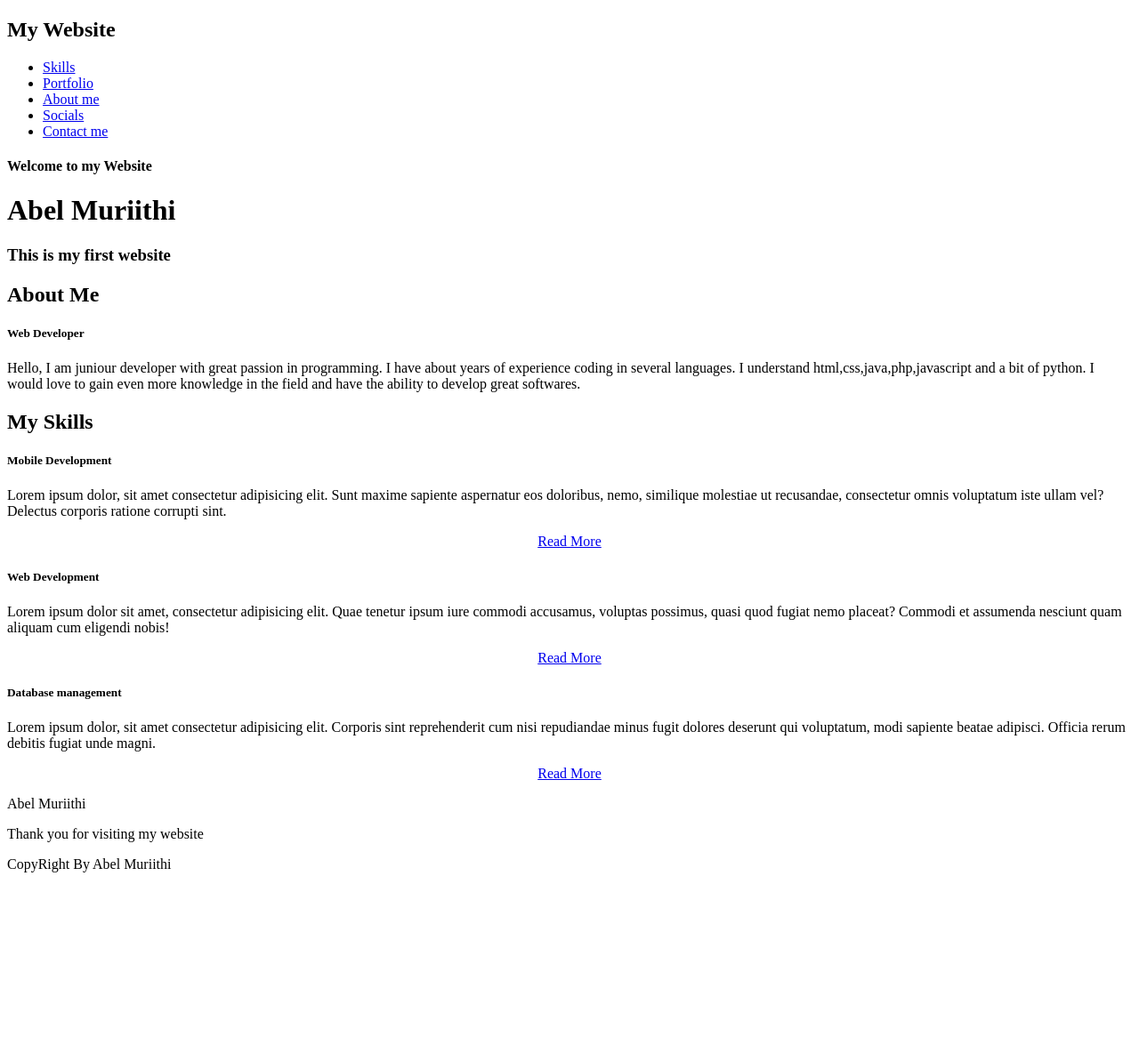
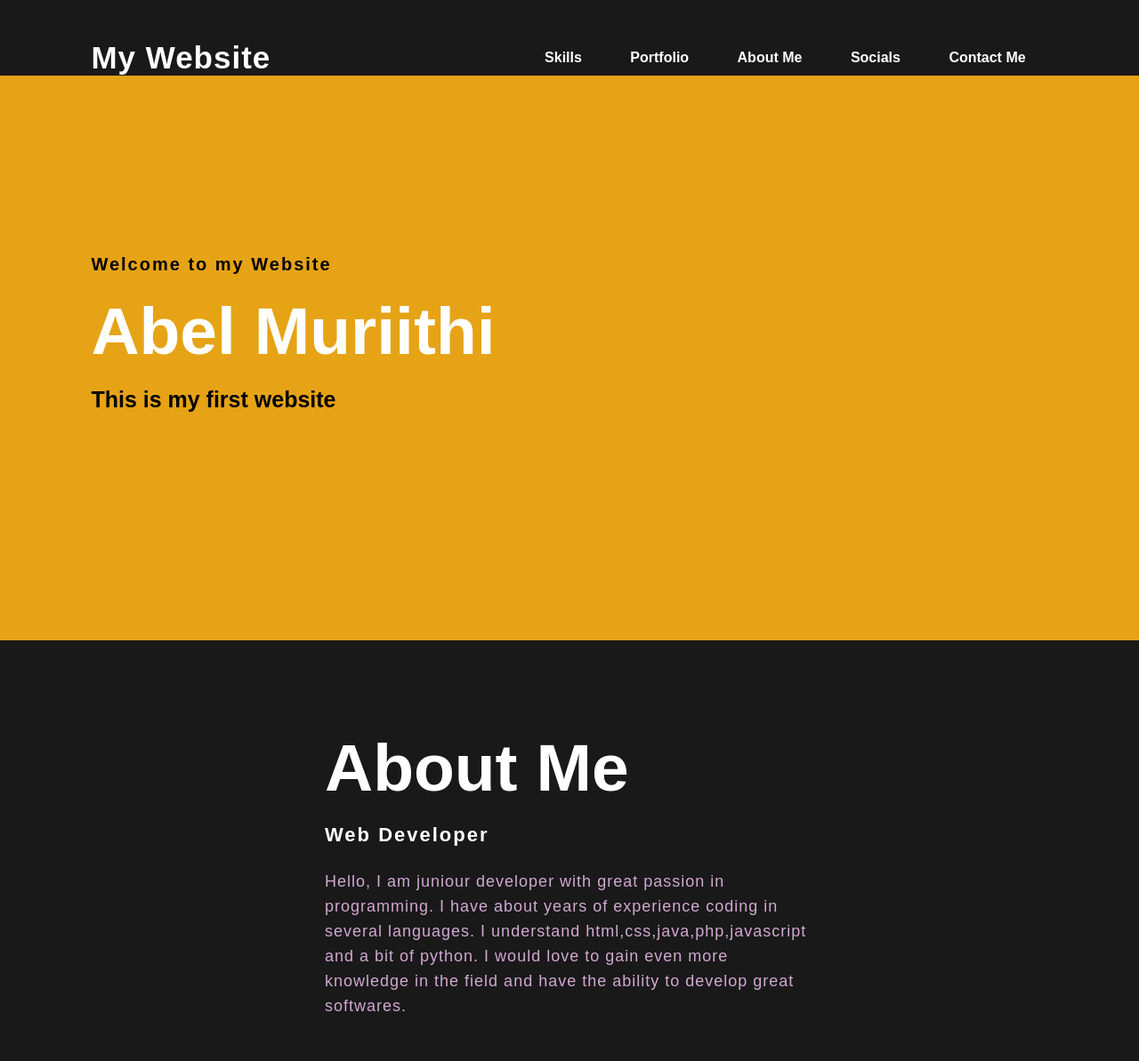
Before and after one commit to MURIITHIABEL/personalWebsiteProject, a plain HTML site: page index.html in a window 1280 px wide. Shown: the top 1193 px of the page at 89% size. Before the commit the page ends 997 px from the top, so only its background shows below. Drawn offline with Linux system fonts and the light colour scheme; a script that the page names is missing.

Commit message:
personal website complete

```diff
--- a/style.css
+++ b/style.css
@@ -0,0 +1,238 @@
+*{
+	padding: 0;
+	margin: 0;
+	font-family: 'Josefin Sans', sans-serif;
+	box-sizing: border-box;
+}
+.begin{
+	height: 90vh;
+	width: 100%;
+    background: rgb(230, 163, 21);
+	background-size: cover;
+	background-position: center;
+}
+.website{
+	color: white;
+	font-size: 35px;
+	letter-spacing: 1px;
+	cursor: pointer;
+}
+nav{
+	display: flex;
+	align-items: center;
+	justify-content: space-between;
+	padding-top: 45px;
+	padding-left: 8%;
+	padding-right: 8%;
+    background: #191919;
+}
+
+.btn{
+	background-color:rgb(230, 163, 21);
+	color: white;
+	text-decoration: none;
+	border: 2px solid transparent;
+	font-weight: bold;
+	padding: 10px 25px;
+	border-radius: 30px;
+	transition: transform .4s;
+}
+.btn:hover{
+	transform: scale(1.2);
+}
+.content{
+
+	position: absolute;
+	top: 50%;
+	left:8%;
+	transform: translateY(-50%);
+}
+span{
+	color: white;
+}
+nav ul li{
+	list-style-type: none;
+	display: inline-block;
+	padding: 10px  25px;
+}
+nav ul li a{
+	color: white;
+	text-decoration: none;
+	font-weight: bold;
+	text-transform: capitalize;
+}
+nav ul li a:hover{
+	color: rgb(230, 163, 21);
+	transition: .4s;
+}
+h1{
+	color: black;
+	margin: 20px 0px 20px;
+	font-size: 75px;
+}
+
+
+
+
+.about{
+	width: 100%;
+	padding: 100px 0px;
+	background-color: #191919;
+}
+
+.about-text{
+	width: 550px;
+}
+h3{
+	color: black;
+	font-size: 25px;
+	margin-bottom: 50px;
+}
+.main{
+	width: 1130px;
+	max-width: 95%;
+	margin: 0 auto;
+	display: flex;
+	align-items: center;
+	justify-content: space-around;
+}
+.about-text h2{
+	color: white;
+	font-size: 75px;
+	text-transform: capitalize;
+	margin-bottom: 20px;
+}
+.about-text h5{
+	color: white;
+	letter-spacing: 2px;
+	font-size: 22px;
+	margin-bottom: 25px;
+	text-transform: capitalize;
+}
+.about-text p{
+	color: #fcfc;
+	letter-spacing: 1px;
+	line-height: 28px;
+	font-size: 18px;
+	margin-bottom: 45px;
+}
+button{
+	background-color:rgb(230, 163, 21);
+	color: white;
+	text-decoration: none;
+	border: 2px solid transparent;
+	font-weight: bold;
+	padding: 13px 30px;
+	border-radius: 30px;
+	transition: .4s;
+}
+button:hover{
+	background-color: transparent;
+	border: 2px solid rgb(230, 163, 21);
+	cursor: pointer;
+}h4{
+	color: black;
+	letter-spacing: 2px;
+	font-size: 20px;
+}
+h4{
+	color: black;
+	letter-spacing: 2px;
+	font-size: 20px;
+}
+
+.service{
+	background: #101010;
+	width: 100%;
+	padding: 100px 0px;
+}
+.title h2{
+	color: white;
+	font-size: 75px;
+	width: 1130px;
+	margin: 30px auto;
+	text-align: center;
+}
+.box{
+	display: flex;
+	justify-content: center;
+	align-items: center;
+	min-height: 400px;
+}
+.card{
+	height: 365px;
+	width: 335px;
+	padding: 20px 35px;
+	background: #191919;
+	border-radius: 20px;
+	margin: 15px;
+	position: relative;
+	overflow: hidden;
+	text-align: center;
+}
+.card i{
+	font-size: 50px;
+	display: block;
+	text-align: center;
+	margin: 25px 0px;
+	color: rgb(230, 163, 21);
+
+}
+h5{
+	color: white;
+	font-size: 23px;
+	margin-bottom: 15px;
+}
+.paragraph p{
+	color: #fcfc;
+	font-size: 16px;
+	line-height: 27px;
+	margin-bottom: 25px;
+}
+.card .button{
+	background-color:rgb(230, 163, 21);
+	color: white;
+	text-decoration: none;
+	border: 2px solid transparent;
+	font-weight: bold;
+	padding: 9px 22px;
+	border-radius: 30px;
+	transition: .4s;
+}
+.card .button:hover{
+	background-color: transparent;
+	border: 2px solid rgb(230, 163, 21);
+	cursor: pointer;
+}
+
+
+footer{
+	position: relative;
+	width: 100%;
+	height: 400px;
+	background: #101010;
+	display: flex;
+	flex-direction: column;
+	align-items: center;
+	justify-content: center;
+}
+footer p:nth-child(1){
+	font-size: 30px;
+	color: white;
+	margin-bottom: 20px;
+	font-weight: bold;
+}
+footer p:nth-child(2){
+	color: white;
+	font-size: 17px;
+	width: 500px;
+	text-align: center;
+	line-height: 26px;
+}
+
+.end{
+	position: absolute;
+	color:rgb(230, 163, 21);
+	bottom: 35px;
+	font-size: 14px;
+}
```
Also changed, not shown: index.html (+2 -2 lines).
